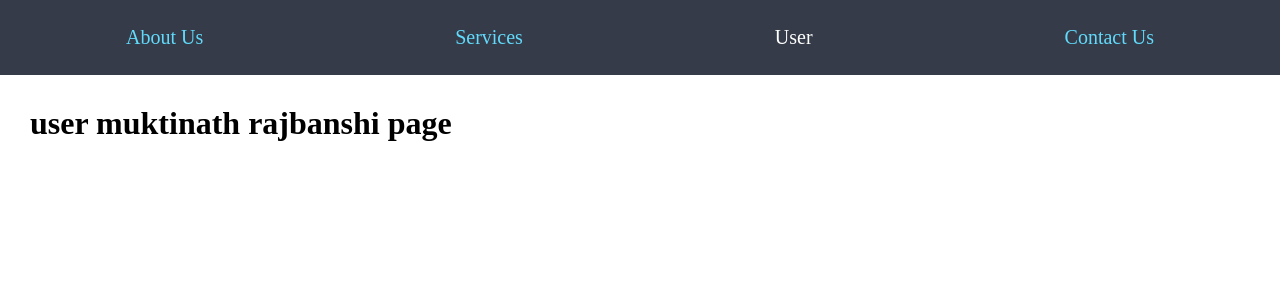
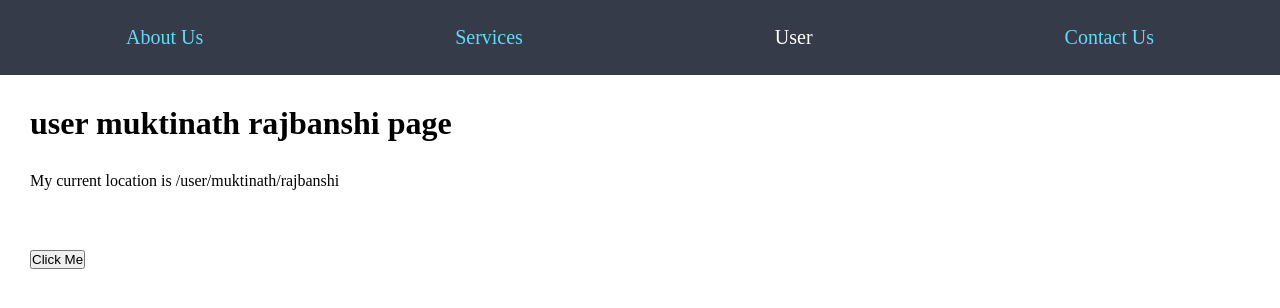
Before and after one commit to muktinathrajbanshi/ReactTutorial, a React (Create React App) app: page /user/muktinath/rajbanshi in a window 1280 px wide. Shown: the top 308 px of the page. Built offline with nearby package versions, Linux system fonts and the light colour scheme; a web font is replaced by a local one.

Commit message:
useLocation Hook in React Router

```diff
--- a/src/User.jsx
+++ b/src/User.jsx
@@ -1,11 +1,16 @@
 import React from "react";
-import { useParams } from "react-router-dom";
+import { useParams, useLocation } from "react-router-dom";
 
 const User = () => {
     const {name, lname} = useParams();
+    const location = useLocation();
+    console.log(location);
     return (
         <>
             <h1> user {name} {lname} page </h1>
+            <p> My current location is {location.pathname} </p>
+            {location.pathname === `/user/muktinath/rajbanshi` ? (
+            <button onClick={ () => alert(`you are awesome`) }> Click Me </button>) : null}
         </>
     );
 };
--- a/src/index.css
+++ b/src/index.css
@@ -28,3 +28,11 @@ a {
 .navlink .active_class {
   color: #fff;
 }
+
+p {
+  margin: 30px;
+}
+
+button {
+  margin: 30px;
+}
```
